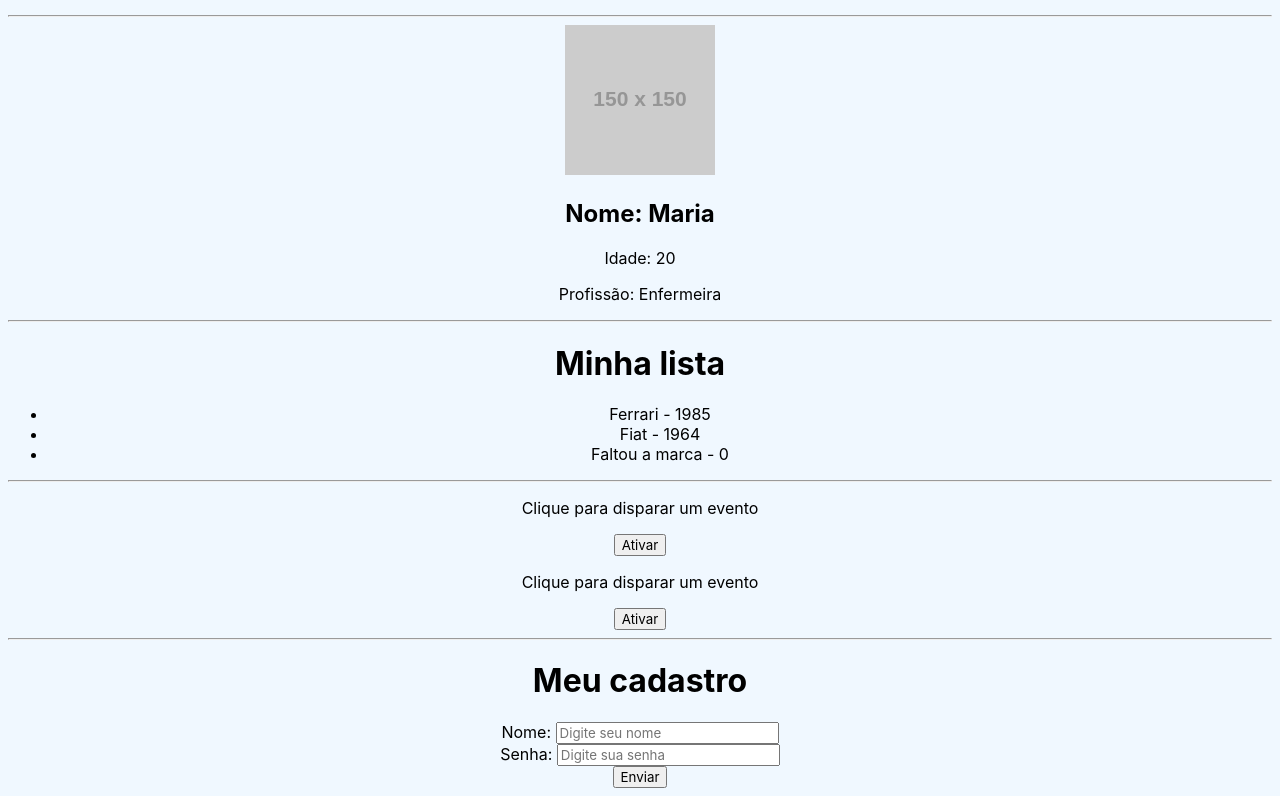
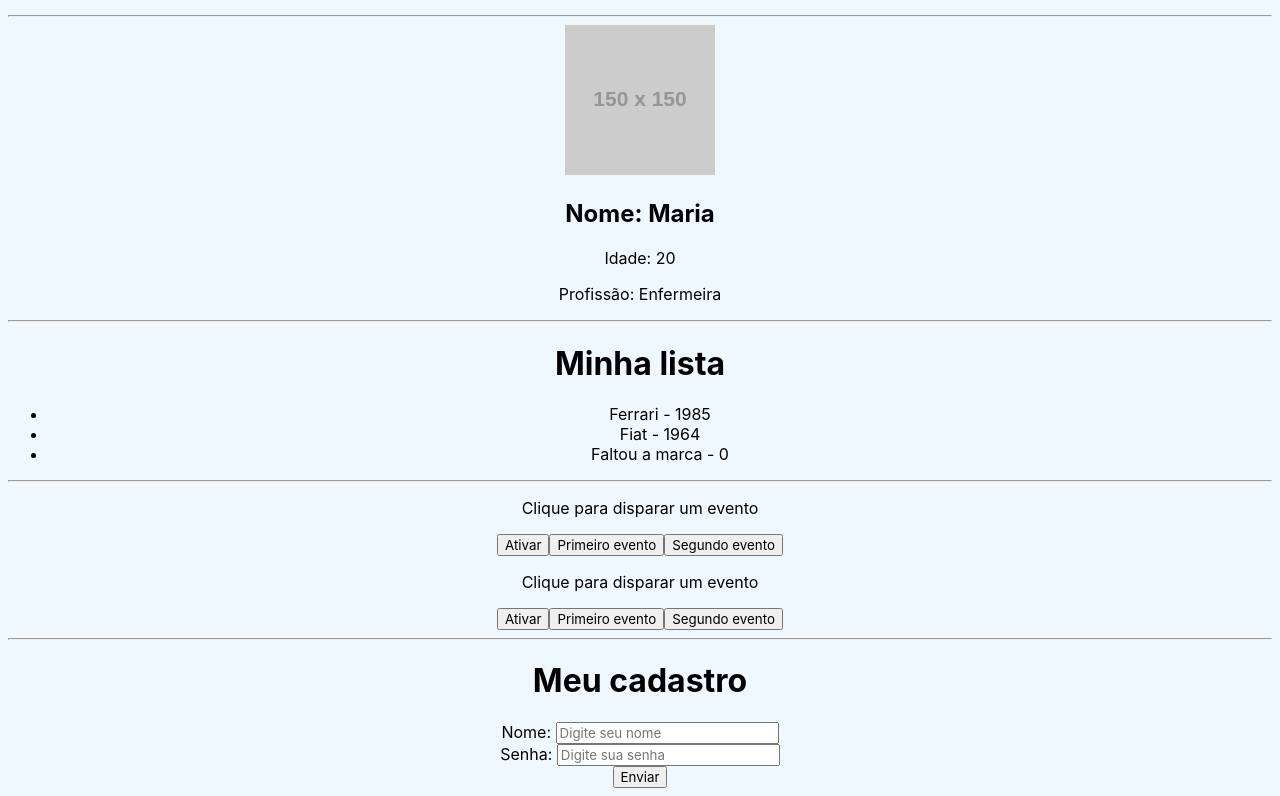
Before and after one commit to Valentim-Gab/React-course_Matheus-Battisti-Hora-de-Codar, a React (Create React App) app in the folder my-project/: page / in a window 1280 px wide. Shown: the part 629-1425 px from the top of the page. Built offline with nearby package versions, Linux system fonts and the light colour scheme.

Commit message:
Passar eventos por props - #11

```diff
--- a/my-project/src/components/Event.tsx
+++ b/my-project/src/components/Event.tsx
@@ -1,14 +1,21 @@
 import React from "react";
+import { Button } from "./event/Button.tsx";
 
 export const Event: React.FC<{num: number}> = ({num}) => {
   const myEvent = () => {
     console.log(`Fui ativado: ${num}`)
   }
 
+  const secondEvent = () => {
+    console.log('Ativando o segundo evento')
+  }
+
   return (
     <>
       <p>Clique para disparar um evento</p>
       <button onClick={myEvent}>Ativar</button>
+      <Button click={myEvent}>Primeiro evento</Button>
+      <Button click={secondEvent}>Segundo evento</Button>
     </>
   )
 }
--- /dev/null
+++ b/my-project/src/components/event/Button.tsx
@@ -0,0 +1,14 @@
+import React from "react";
+
+interface ButtonProps {
+  children: React.ReactNode,
+  click: React.MouseEventHandler<HTMLButtonElement>
+}
+
+export const Button: React.FC<ButtonProps> = ({ click, children }) => {
+  return (
+    <button onClick={click}>
+      {children}
+    </button>
+  )
+}
```
Also changed, not shown: 1 other file (tests, documents, lock files or other folders).
